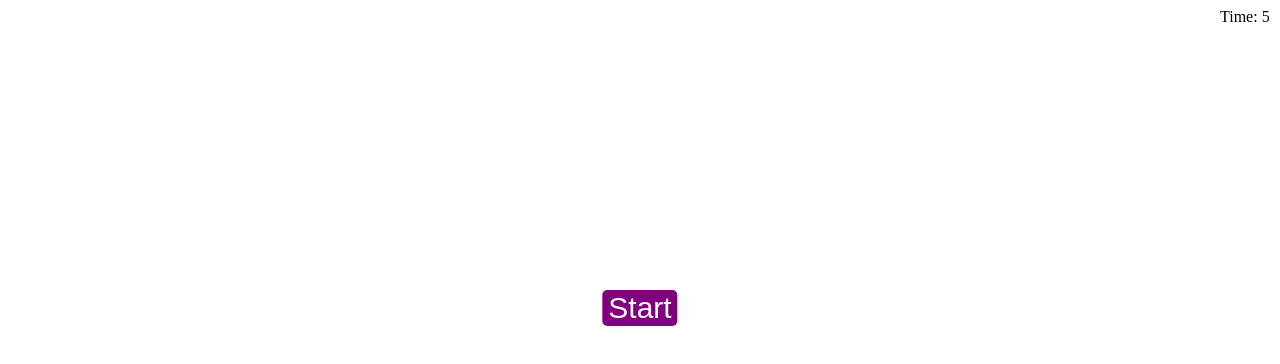
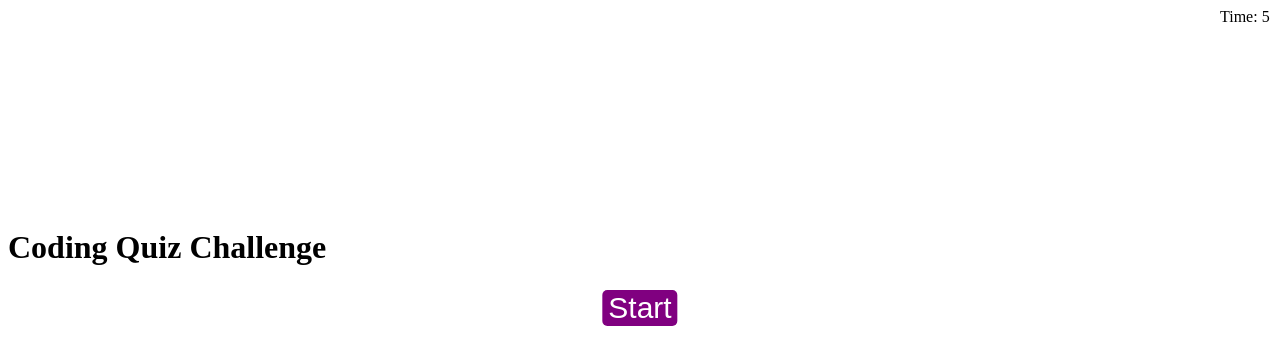
Before and after one commit to CaraRosa/code-quiz-challenge, a plain HTML site: page index.html in a window 1280 px wide. Drawn offline with Linux system fonts and the light colour scheme.

Commit message:
added header 1

```diff
--- a/index.html
+++ b/index.html
@@ -25,12 +25,18 @@ THEN I can save my initials and score -->
     <link rel = "stylesheet" type="text/css" href="./assets/css/style.css">
 </head>
 <body>
+
     <span id="count">Time: 5</span>
     <div class="container" onclick="start()">
         <div class="center">
     <button class="button" id="start">Start</button>
     </div>
 </div>
+    <main>
+        <h1>Coding Quiz Challenge</h1>
+    </main>
+
+
 
     <script src="./assets/js/script.js"></script>
 </body>
```
